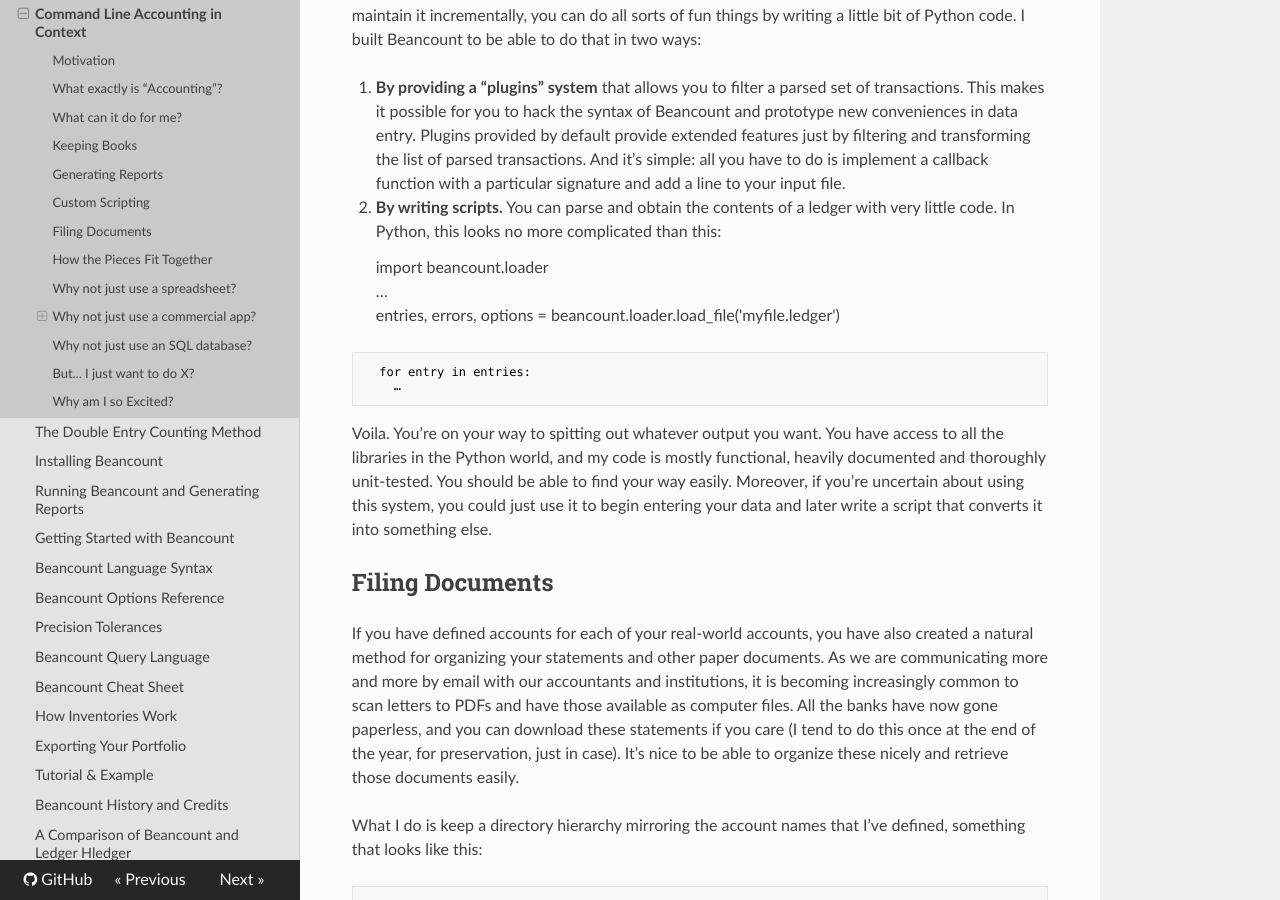
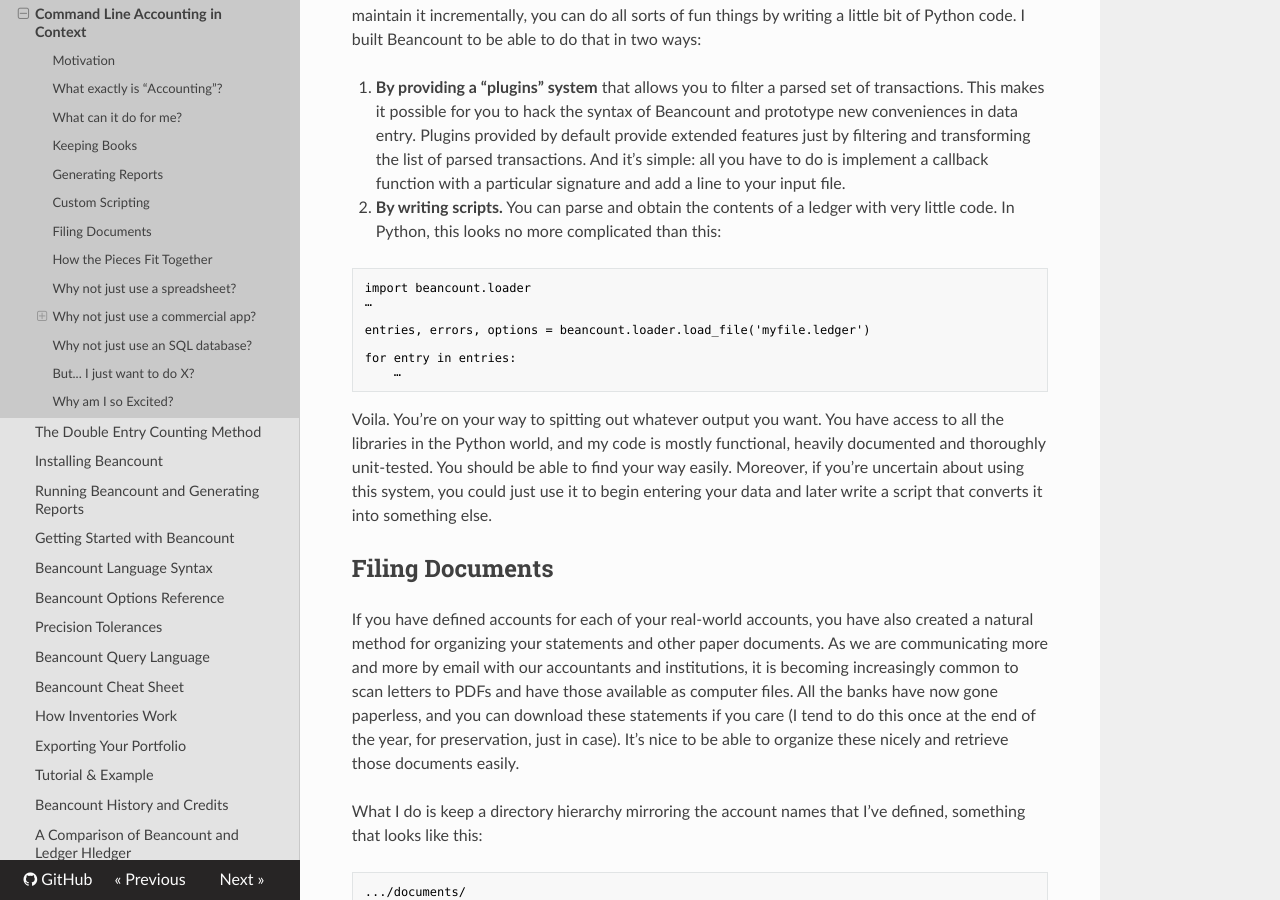
Before and after one commit to beancount/docs, an MkDocs documentation site: the page built from docs/command_line_accounting_in_context.md, in a window 1280 px wide and 900 px high, scrolled down 7766 px. Built offline with MkDocs 1.6.1, drawn with Linux system fonts in a browser that asks for light colours.

Commit message:
Fix code format

```diff
--- a/docs/command_line_accounting_in_context.md
+++ b/docs/command_line_accounting_in_context.md
@@ -180,13 +180,14 @@
 
 2.  **By writing scripts.** You can parse and obtain the contents of a ledger with very little code. In Python, this looks no more complicated than this:
 
+<!-- -->
+
     import beancount.loader
     …
-    entries, errors, options = beancount.loader.load\_file('myfile.ledger')
 
-<!-- -->
+    entries, errors, options = beancount.loader.load_file('myfile.ledger')
 
-      for entry in entries:
+    for entry in entries:
         …
 
 Voila. You’re on your way to spitting out whatever output you want. You have access to all the libraries in the Python world, and my code is mostly functional, heavily documented and thoroughly unit-tested. You should be able to find your way easily. Moreover, if you’re uncertain about using this system, you could just use it to begin entering your data and later write a script that converts it into something else.
```
